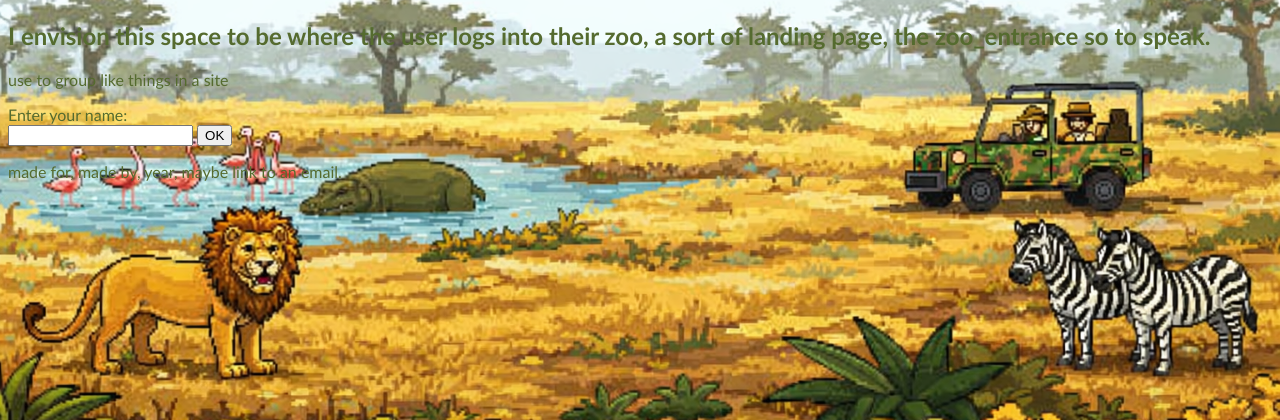
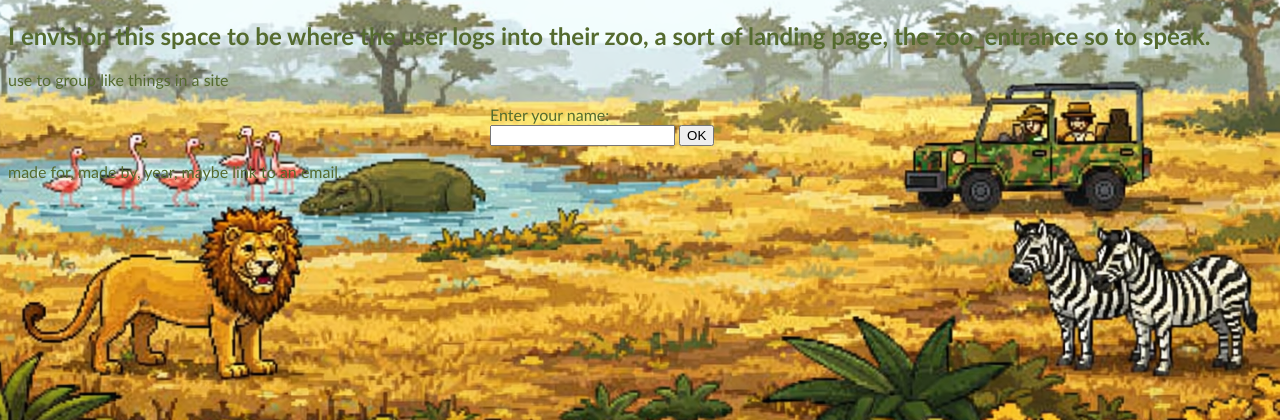
Before and after one commit to zeerob440/the_zoo, a Django app: page / in a window 1280 px wide. Shown: the part 121-541 px from the top of the page. Run offline with Django 5.2, Linux system fonts and the light colour scheme.

Commit message:
style: form recentered

```diff
--- a/static/css/zoo.css
+++ b/static/css/zoo.css
@@ -9,5 +9,7 @@ body {
 }
 
 form {
+    margin: 0 auto;
+    align-items: center;
     width: 300px;
 }
```
